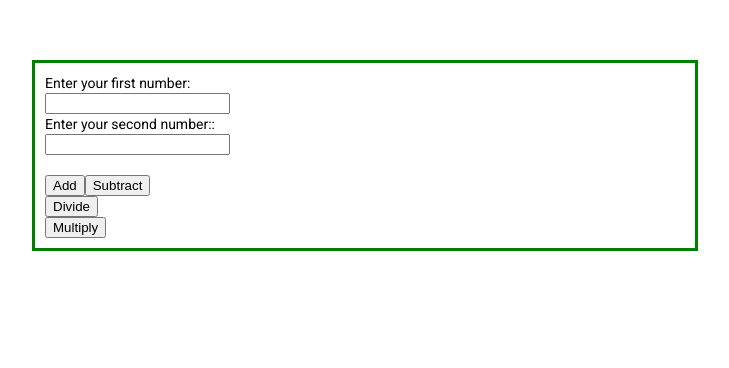
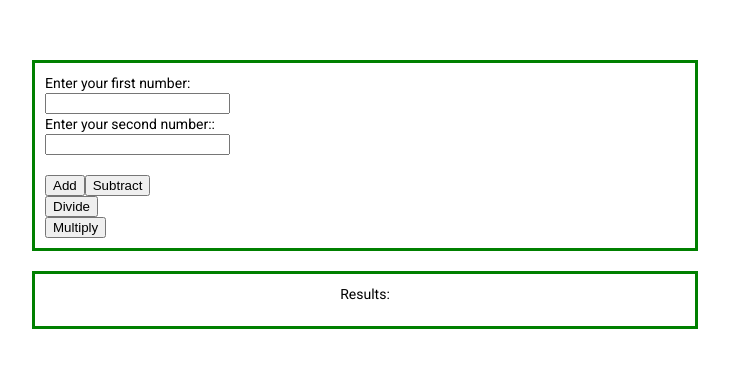
Before and after one commit to freya-cmd/calc, an Angular app: page / in a window 1280 px wide. Shown: the part 298-666 px from the top of the page, without its empty margins (275-1004 px from the left). Built offline with nearby package versions, Linux system fonts and the light colour scheme.

Commit message:
add results box

```diff
--- a/src/app/app.component.css
+++ b/src/app/app.component.css
@@ -14,3 +14,11 @@ opacity: 0;
     border: 3px solid green;
     padding: 10px;
 }
+
+#buttons3 {
+    margin: auto;
+    width: 50%;
+    border: 3px solid green;
+    padding: 10px;
+    text-align: center;
+}
--- a/src/app/app.component.html
+++ b/src/app/app.component.html
@@ -36,6 +36,9 @@
       <input id="multiply" type="submit" value="Multiply"><br>
     </form>
   </div>
-  <p></p>
+ <br>
+  <div id="buttons3">
+    <p>Results: {{ responseData | json }}</p>
+  </div>
 
 <app-calc></app-calc>
--- a/src/app/app.component.ts
+++ b/src/app/app.component.ts
@@ -13,6 +13,7 @@ export class AppComponent {
   clicked = false;
   number1: string = '';
   number2: string = '';
+  responseData: any;
   clickme(number1:string, number2: string) {
     console.log('Test',number1, number2);
   }
@@ -35,9 +36,10 @@ submitForm() {
   formData.append("number1", this.form.get('number1').value);
   formData.append("number2", this.form.get('number2').value);
   this.http.post('http://localhost:4200/api/addition', formData).subscribe(
-    (response) => console.log(response),
+    (response) => {this.responseData = response },
     (error) => console.log(error)
   )
+
 }
 
  /* ngOnInit() {
```
